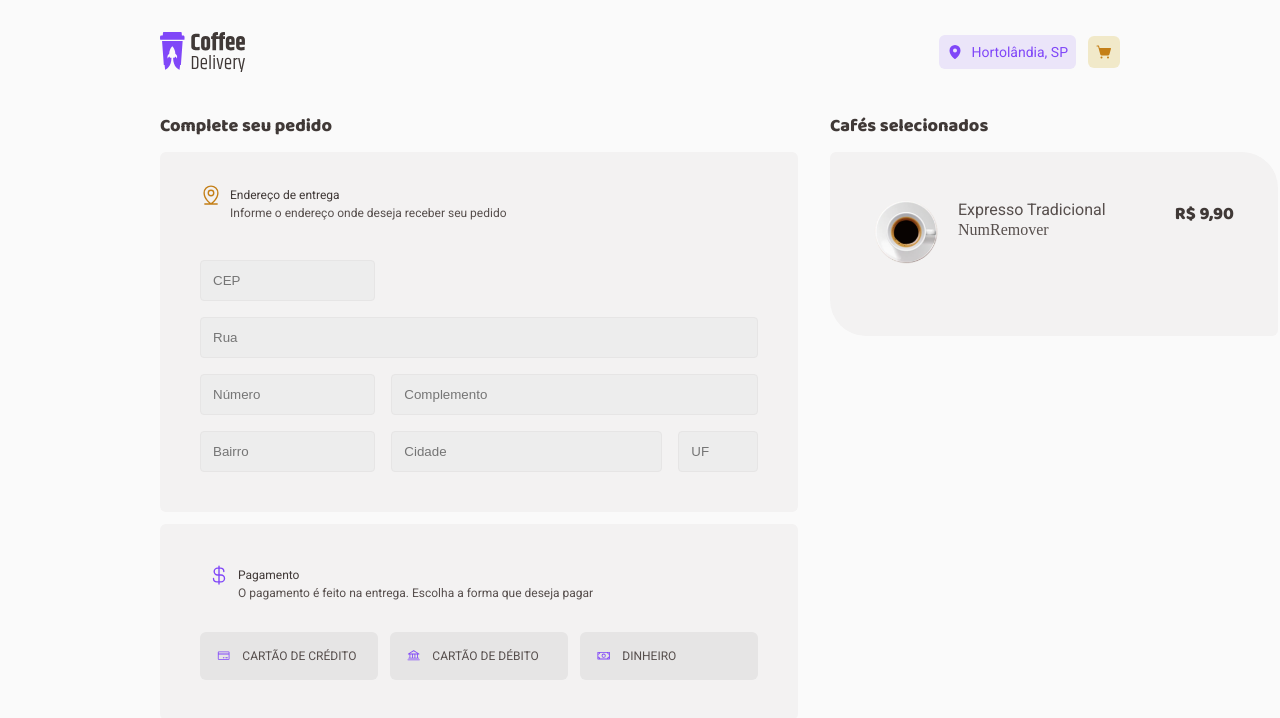
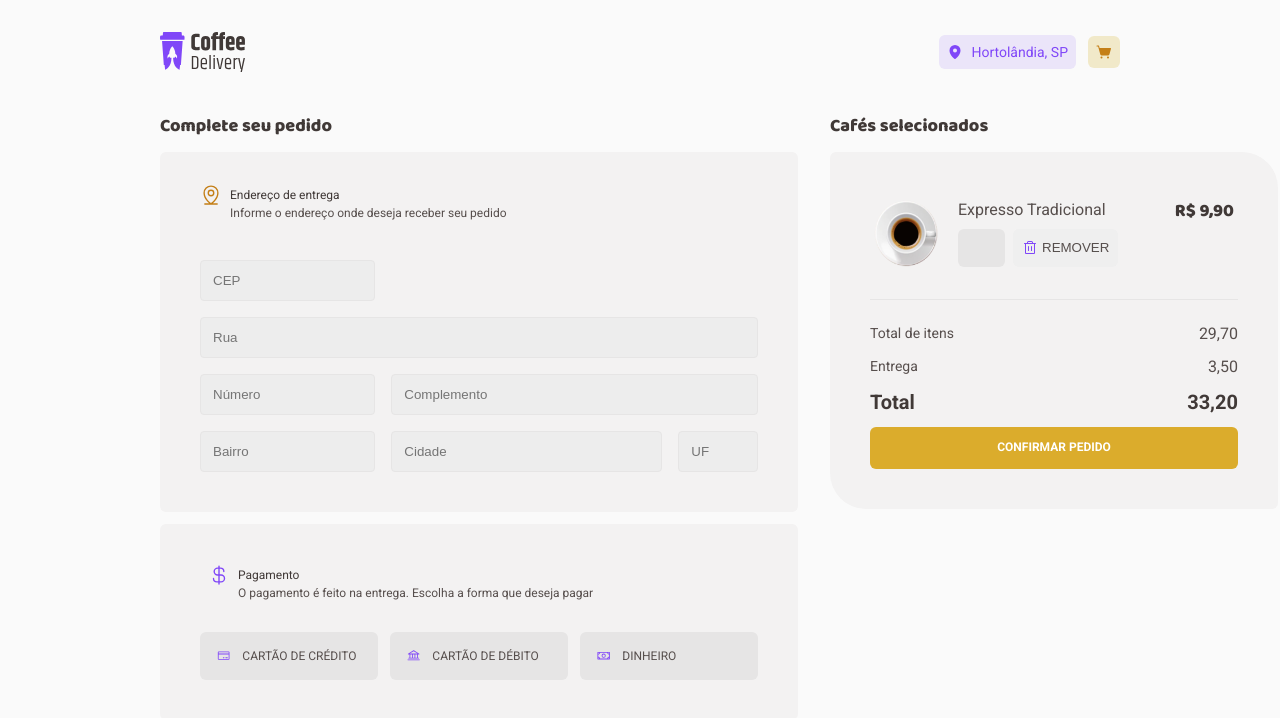
Before and after one commit to Giovani-O/ignite-coffee-delivery, a React (Vite) app: page /checkout in a window 1280 px wide. Shown: the top 718 px of the page. Built offline with nearby package versions, Linux system fonts and the light colour scheme.

Commit message:
feat: tela de checkout

```diff
--- a/src/components/CoffeeCard/index.tsx
+++ b/src/components/CoffeeCard/index.tsx
@@ -18,11 +18,11 @@ export function CoffeeCard() {
       <p>O tradicional café feito com água quente e grãos moídos </p>
 
       <CoffeCardOptions>
-        <h1> 9,90</h1>
+        <h1>{'9,90'}</h1>
 
         <form>
           {/* usar o Zod depois para fazer as validações */}
-          <input type="number" placeholder="0" min={0} max={9} />
+          <input type="number" placeholder="0" min={0} max={99} />
           <button>
             <ShoppingCartSimple weight="fill" />
           </button>
--- a/src/components/CoffeeCard/styles.ts
+++ b/src/components/CoffeeCard/styles.ts
@@ -51,6 +51,7 @@ export const CoffeeCardContainer = styled.div`
 export const CoffeCardOptions = styled.div`
   display: flex;
   justify-content: space-between;
+  align-items: center;
   margin-top: 2.0625rem;
 
   h1 {
@@ -61,7 +62,7 @@ export const CoffeCardOptions = styled.div`
     color: ${(props) => props.theme['base-text']};
 
     &::before {
-      content: 'R$';
+      content: 'R$ ';
       font-family: 'Roboto', sans-serif;
       font-size: 0.875rem;
       font-weight: 400;
@@ -84,13 +85,17 @@ export const CoffeCardOptions = styled.div`
     text-align: center;
 
     font-family: 'Roboto', sans-serif;
-    font-size: 1.5rem;
+    font-size: 1rem;
     line-height: 130%;
-    font-weight: 700;
+    font-weight: 400;
     color: ${(props) => props.theme['base-title']};
+
+    box-sizing: border-box;
+    padding: 1rem 0;
   }
 
   form button {
+    min-width: 38px;
     padding: 0.5rem;
     background: ${(props) => props.theme['purple-dark']};
     color: ${(props) => props.theme.white};
--- a/src/pages/Checkout/index.tsx
+++ b/src/pages/Checkout/index.tsx
@@ -4,6 +4,7 @@ import {
   CurrencyDollar,
   MapPinLine,
   Money,
+  Trash,
 } from '@phosphor-icons/react'
 
 import {
@@ -14,6 +15,7 @@ import {
   PaymentMethodButton,
   PaymentMethodButtonsContainer,
   PaymentMethodWrapper,
+  TotalPrices,
 } from './styles'
 import { AddressForm } from './components/AddressForm'
 
@@ -64,16 +66,36 @@ export function Checkout() {
             <div>
               <img src={Traditional} alt="Café tradicional" />
               <div>
-                <h2>Expresso Tradicional</h2>
+                <h2>{'Expresso Tradicional'}</h2>
                 <div>
-                  <p>Num</p>
-                  <p>Remover</p>
+                  <input type="number" min="1" max="99"></input>
+
+                  <button>
+                    <Trash size={16} />
+                    <p>REMOVER</p>
+                  </button>
                 </div>
               </div>
             </div>
+            <h1>{'9,90'}</h1>
+          </CoffeeInfo>
 
-            <h1>R$ 9,90</h1>
-          </CoffeeInfo>
+          <TotalPrices>
+            <span>
+              <p>Total de itens</p>
+              <p>{'29,70'}</p>
+            </span>
+            <span>
+              <p>Entrega</p>
+              <p>{'3,50'}</p>
+            </span>
+            <span>
+              <h1>Total</h1>
+              <h1>{'33,20'}</h1>
+            </span>
+
+            <button>CONFIRMAR PEDIDO</button>
+          </TotalPrices>
         </OrderDetailsWrapper>
       </section>
     </CheckoutWrapper>
--- a/src/pages/Checkout/styles.ts
+++ b/src/pages/Checkout/styles.ts
@@ -107,7 +107,6 @@ export const PaymentMethodButtonsContainer = styled.div`
 
 export const PaymentMethodButton = styled.button`
   padding: 1rem;
-  box-sizing: border-box;
   display: flex;
   align-items: center;
   justify-content: start;
@@ -150,7 +149,9 @@ export const CoffeeInfo = styled.section`
   flex-direction: row;
   justify-content: space-between;
   gap: 3.125rem;
-  border-bottom: 1px solid ${(props) => props.theme['base-button']} img {
+  border-bottom: 1px solid ${(props) => props.theme['base-button']};
+
+  img {
     max-width: 64px;
   }
 
@@ -167,6 +168,7 @@ export const CoffeeInfo = styled.section`
   div div div {
     display: flex;
     flex-direction: row;
+    gap: 0.5rem;
   }
 
   h2 {
@@ -174,5 +176,106 @@ export const CoffeeInfo = styled.section`
     font-size: 1rem;
     line-height: 130%;
     font-weight: 400;
+    margin-bottom: 0.5rem;
+  }
+
+  input {
+    border: none;
+    background: ${(props) => props.theme['base-button']};
+    border-radius: 6px;
+    max-width: 72px;
+    max-height: 38px;
+    text-align: center;
+
+    font-family: 'Roboto', sans-serif;
+    font-size: 1rem;
+    line-height: 130%;
+    font-weight: 400;
+    color: ${(props) => props.theme['base-title']};
+
+    box-sizing: border-box;
+    padding: 1rem 0;
+  }
+
+  button {
+    border: 1px solid transparent;
+    display: flex;
+    justify-content: center;
+    align-items: center;
+    gap: 0.25rem;
+    padding: 0 0.5rem;
+    border-radius: 6px;
+
+    color: ${(props) => props.theme.purple};
+
+    p {
+      color: ${(props) => props.theme['base-text']};
+    }
+  }
+
+  h1 {
+    font-family: 'Roboto', sans-serif;
+    font-size: 16px;
+    font-weight: 700;
+    line-height: 130%;
+
+    color: ${(props) => props.theme['base-text']};
+
+    &::before {
+      content: 'R$ ';
+    }
   }
 `
+
+export const TotalPrices = styled.section`
+  display: flex;
+  flex-direction: column;
+  padding-top: 1.5rem;
+
+  span {
+    display: flex;
+    flex-direction: row;
+    justify-content: space-between;
+
+    p {
+      font-family: 'Roboto', sans-serif;
+      font-size: 1rem;
+      font-weight: 400;
+      line-height: 130%;
+    }
+
+    p:first-child {
+      font-size: 0.875rem;
+    }
+
+    h1 {
+      font-family: 'Roboto', sans-serif;
+      font-size: 1.25rem;
+      font-weight: 700;
+      line-height: 130%;
+      color: ${(props) => props.theme['base-subtitle']};
+    }
+  }
+
+  button {
+    border: 1px solid transparent;
+    display: flex;
+    align-items: center;
+    justify-content: center;
+    padding: 0.75rem 0.5rem;
+    border-radius: 6px;
+    background: ${(props) => props.theme.yellow};
+    color: ${(props) => props.theme.white};
+    cursor: pointer;
+    transition: 0.1s background-color;
+
+    font-family: 'Roboto', sans-serif;
+    font-size: 0.75rem;
+    font-weight: 700;
+    line-height: 130%;
+
+    &:hover {
+      background: ${(props) => props.theme['yellow-dark']};
+    }
+  }
+`
```
